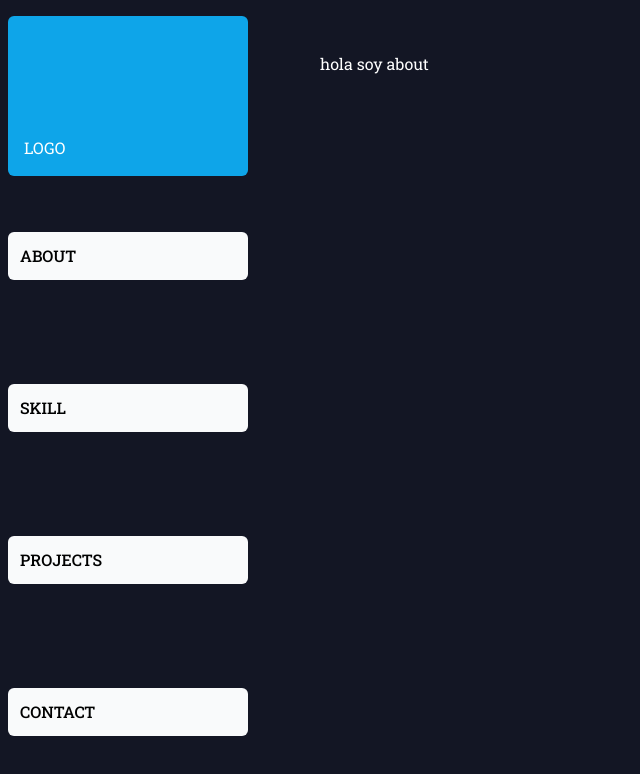
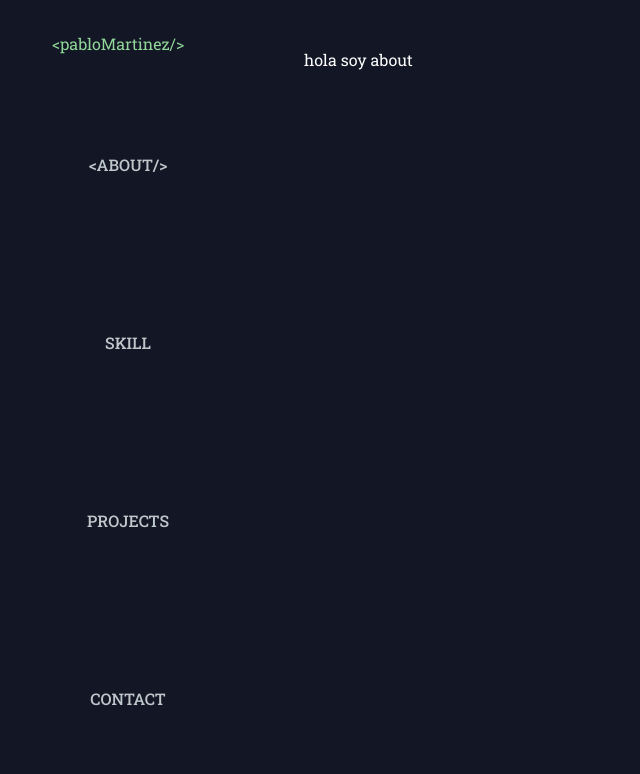
Before and after one commit to pablitomartinez/WEBPORTFOLIO, a Next.js app in the folder web/: page /about in a window 1280 px wide. Shown: the top 774 px of the page, without its empty margins (0-640 px from the left). Built offline with nearby package versions, Linux system fonts and the light colour scheme.

Commit message:
navbar stylos media fidelidad

```diff
--- a/web/package.json
+++ b/web/package.json
@@ -20,6 +20,8 @@
     "eslint": "^8",
     "eslint-config-next": "14.1.2",
     "postcss": "^8",
+    "prettier": "^3.2.5",
+    "prettier-plugin-tailwindcss": "^0.5.12",
     "tailwindcss": "^3.3.0"
   }
 }
--- a/web/src/app/about/page.jsx
+++ b/web/src/app/about/page.jsx
@@ -1,5 +1,5 @@
 import React from "react";
 
 export default function About() {
-  return <div className="btn-primary">hola soy about</div>;
+  return <div className="text-white">hola soy about</div>;
 }
--- a/web/src/app/components/navbar-links.jsx
+++ b/web/src/app/components/navbar-links.jsx
@@ -12,9 +12,10 @@ const links = [
 ];
 
 export default function Navlinks() {
-    const pathname = usePathname;
+  const pathname = usePathname();
+  console.log(pathname);
   return (
-  <>
+    <>
       {links.map((link) => {
         // si uso ico
         // const LinkIcon = link.icon;
@@ -23,16 +24,46 @@ export default function Navlinks() {
             key={link.name}
             href={link.href}
             className={clsx(
-              'flex h-[48px] grow items-center justify-start uppercase gap-2 rounded-md bg-gray-50 p-3 text-md font-medium hover:bg-sky-100 hover:text-blue-600 md:flex-none md:justify-start md:p-2 md:px-3',
+              "flex h-[48px] grow items-center justify-start uppercase gap-2 rounded-md text-terciary p-3 active:text-secondary focus:text-secondary text-md font-medium hover:text-secondary md:flex-none md:justify-center md:p-2 md:px-3",
               {
-                'bg-sky-100 text-blue-600': pathname === link.href,
+                " text-secondary hover:text-secondary transition ease-in-out delay-150":
+                  pathname === link.href,
               }
             )}
           >
-            <p>{link.name}</p>
+            {/* <p className="transition-transform duration-500"> */}
+            {pathname === link.href ? `<${link.name}/>` : link.name}
+            {/* </p> */}
           </Link>
         );
       })}
-  </>
+    </>
   );
 }
+
+
+// version con ICO
+
+      // {
+      //   links.map((link) => {
+      //     // si uso ico
+      //     // const LinkIcon = link.icon;
+      //     return (
+      //       <Link
+      //         key={link.name}
+      //         href={link.href}
+      //         className={clsx(
+      //           "flex h-[48px] grow items-center justify-start uppercase gap-2 rounded-md text-terciary p-3 active:text-secondary focus:text-secondary text-md font-medium hover:text-secondary md:flex-none md:justify-center md:p-2 md:px-3",
+      //           {
+      //             " text-secondary hover:text-secondary transition ease-in-out delay-150":
+      //               pathname === link.href,
+      //           }
+      //         )}
+      //       >
+      //         {/* <p className="transition-transform duration-500"> */}
+      //         {pathname === link.href ? `<${link.name}/>` : link.name}
+      //         {/* </p> */}
+      //       </Link>
+      //     );
+      //   });
+      // }
--- a/web/src/app/components/navbar.jsx
+++ b/web/src/app/components/navbar.jsx
@@ -1,5 +1,6 @@
 import Link from "next/link";
 import Navlinks from "./navbar-links";
+
 
 export default function Navbar() {
   return (
@@ -7,12 +8,12 @@ export default function Navbar() {
       {/* logo  */}
       <Link
         href="/"
-        className=" mb-2 flex h-20 items-end justify-start rounded-md p-4 md:h-40 bg-sky-500"
+        className=" mb-2 flex justify-center pl-6 p-4"
       >
-        <div className="w-32 text-white md:w-40">LOGO</div>
+        <div className="w-32 text-secondary justify-center md:w-40">&lt;pabloMartinez/&gt;</div>
       </Link>
       {/* items de navbar  */}
-      <div className="flex grow flex-row text-center justify-around space-x-2 md:flex-col md:justify-around  md:space-x-0 md:space-y-2">
+      <div className="flex grow flex-row text-center justify-around space-x-2 md:flex-col md:justify- md:items-center  md:space-x-0 md:space-y-2">
         <Navlinks />
       </div>
     </div>
--- a/web/tailwind.config.js
+++ b/web/tailwind.config.js
@@ -16,7 +16,7 @@ module.exports = {
           DEFAULT: "#92d79a"
         },
 
-        tertiary:{
+        terciary:{
           DEFAULT: "#BEC8CB"
         },
 
@@ -35,5 +35,5 @@ module.exports = {
       },
     },
   },
-  plugins: [],
+  plugins: ["prettier-plugin-tailwindcss"],
 };
```
Also changed, not shown: 1 other file (tests, documents, lock files or other folders).
